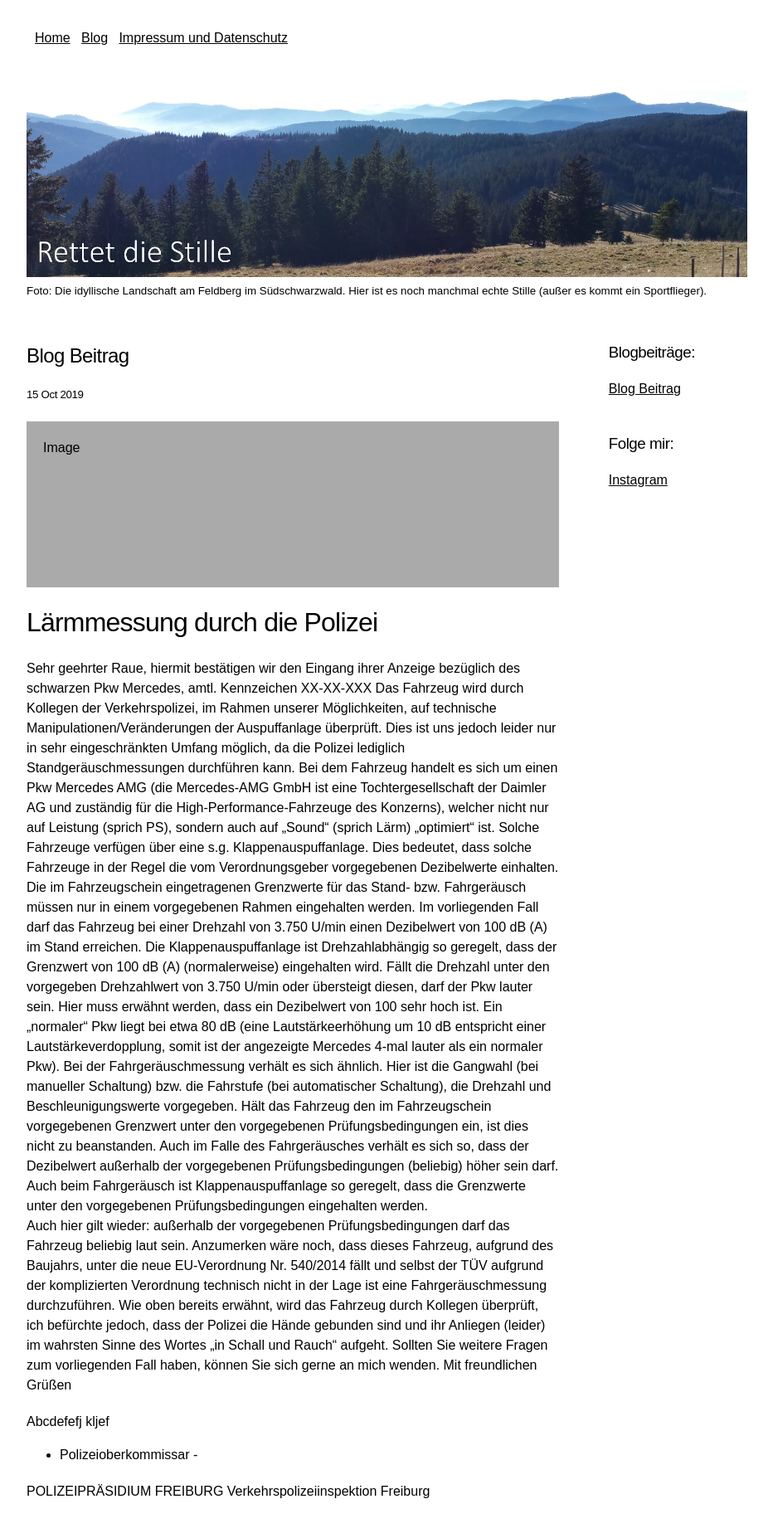
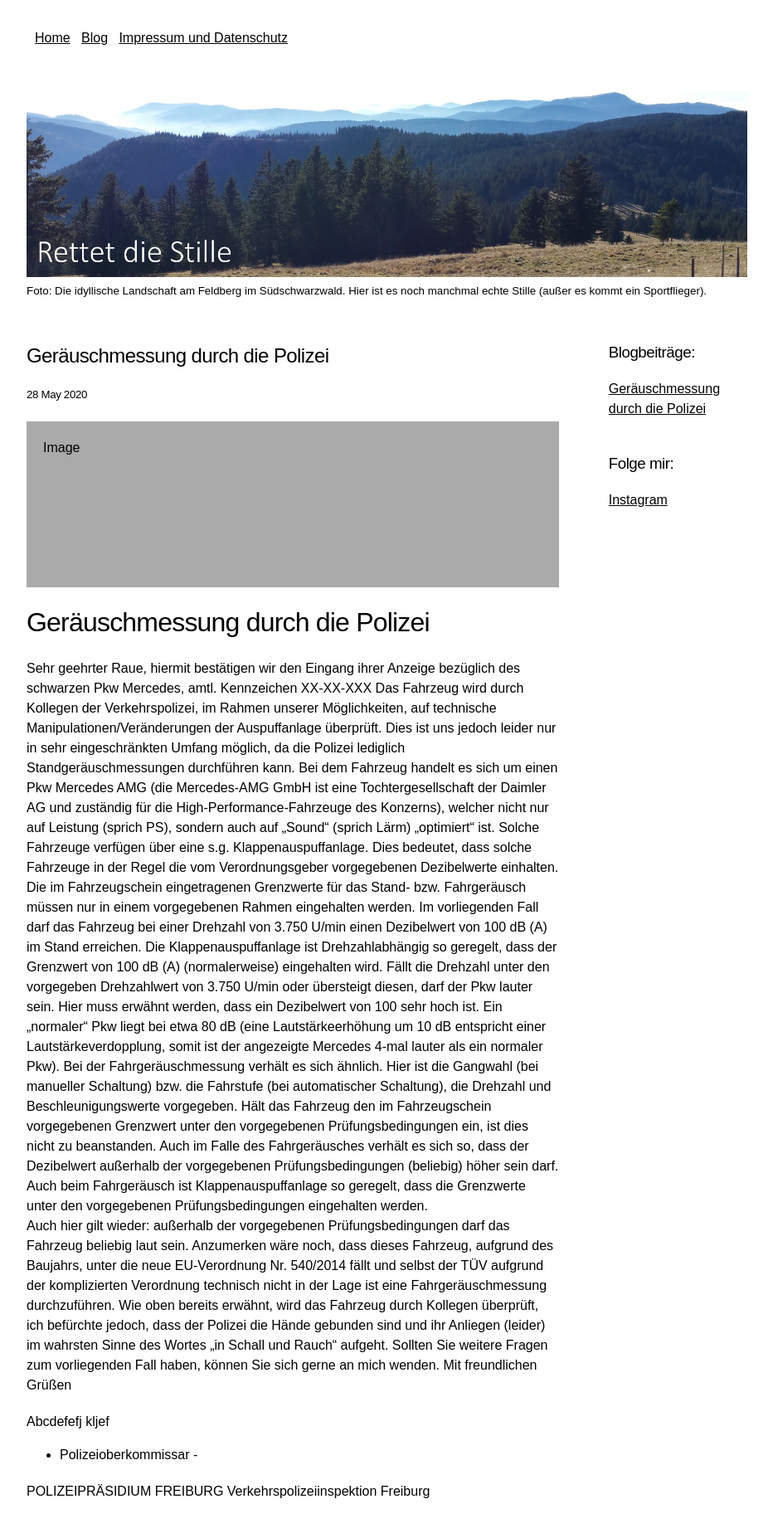
Before and after one commit to rettet-die-stille/rettet-die-stille.github.io, a Jekyll site: the page built from _posts/2019-10-15-Hallo-Welt.md, in a window 1280 px wide. Shown: the whole page at 83% size, without its empty margins (22-954 px from the left). Built offline with Jekyll 4.4.1, drawn with Linux system fonts in a browser that asks for light colours.

Commit message:
Update 2019-10-15-Hallo-Welt.md

```diff
--- a/_posts/2019-10-15-Hallo-Welt.md
+++ b/_posts/2019-10-15-Hallo-Welt.md
@@ -1,11 +1,11 @@
 ---
 layout: post
-title: "Blog Beitrag"
-date: 2019-10-15
-shorttext: "Dies ist eine Inhaltsangabe"
+title: "Geräuschmessung durch die Polizei"
+date: 2020-05-28
+shorttext: "Dieser Beitrag zeigt auf, wie wenig Möglichkeiten die Polizeibehörden und der TÜV haben, mittels Gräuschmessungen Lärmüberschreitungen festzustellen und zu ahnden."
 ---
 
-# Lärmmessung durch die Polizei
+# Geräuschmessung durch die Polizei
 
 Sehr geehrter Raue,
 hiermit bestätigen wir den Eingang ihrer Anzeige bezüglich des schwarzen Pkw Mercedes, amtl. Kennzeichen XX-XX-XXX
```
